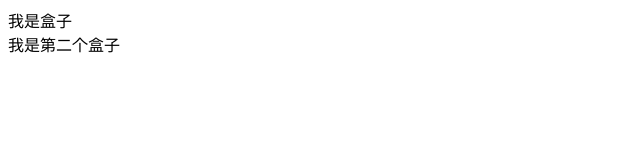
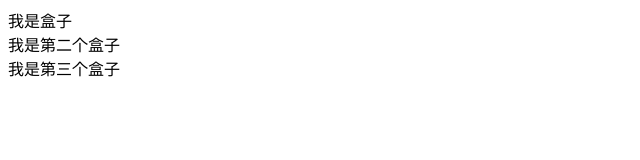
Before and after one commit to ceil-qiao/git_demo, a plain HTML site: page index.html in a window 1280 px wide. Shown: the whole page, without its empty margins (0-640 px from the left). Drawn offline with Linux system fonts and the light colour scheme.

Commit message:
A程序员的第四次提交

```diff
--- a/index.html
+++ b/index.html
@@ -8,5 +8,6 @@
 <!--我是index.html文件-->
 <div>我是盒子</div>
 <div>我是第二个盒子</div>
+<div>我是第三个盒子</div>
 </body>
 </html>
```
